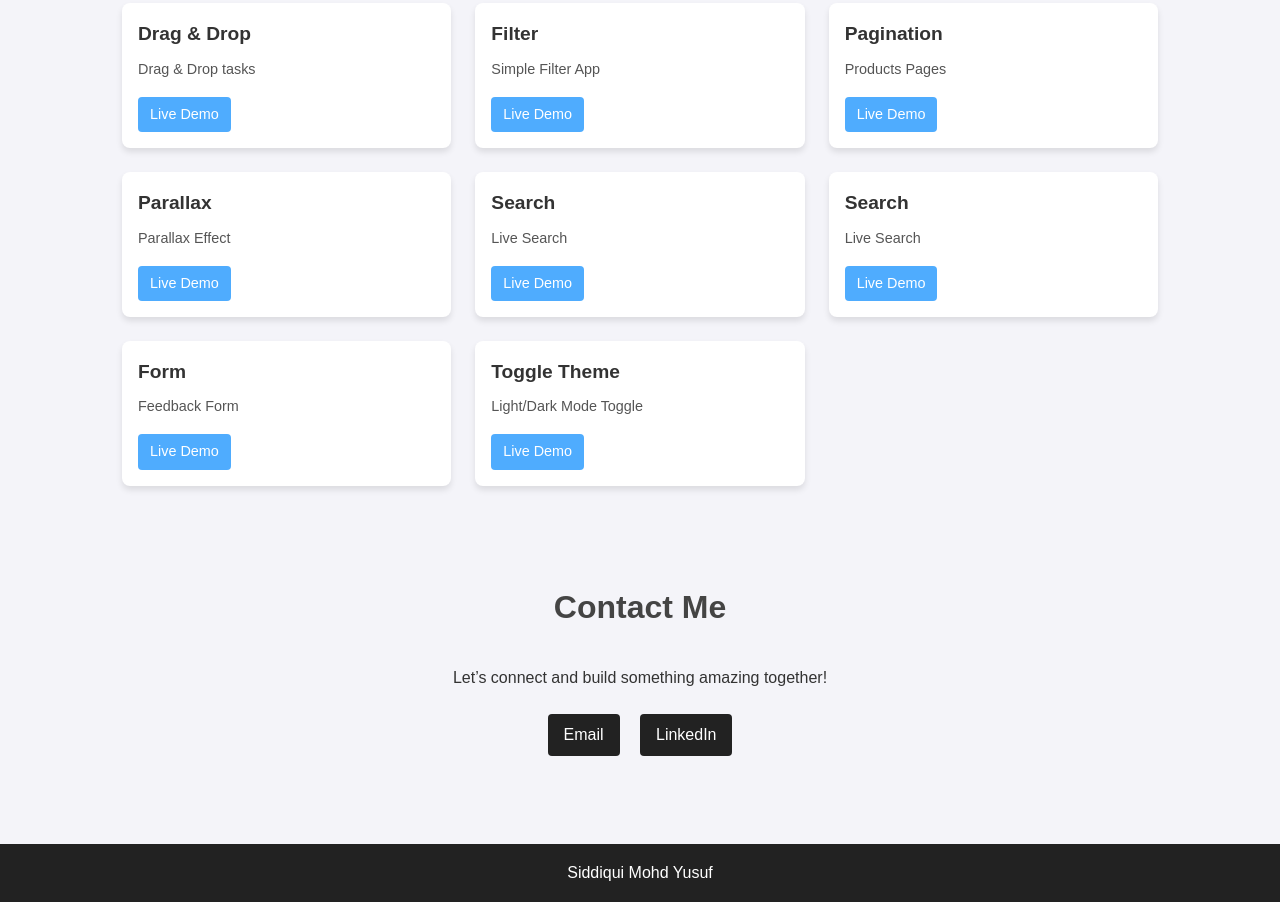
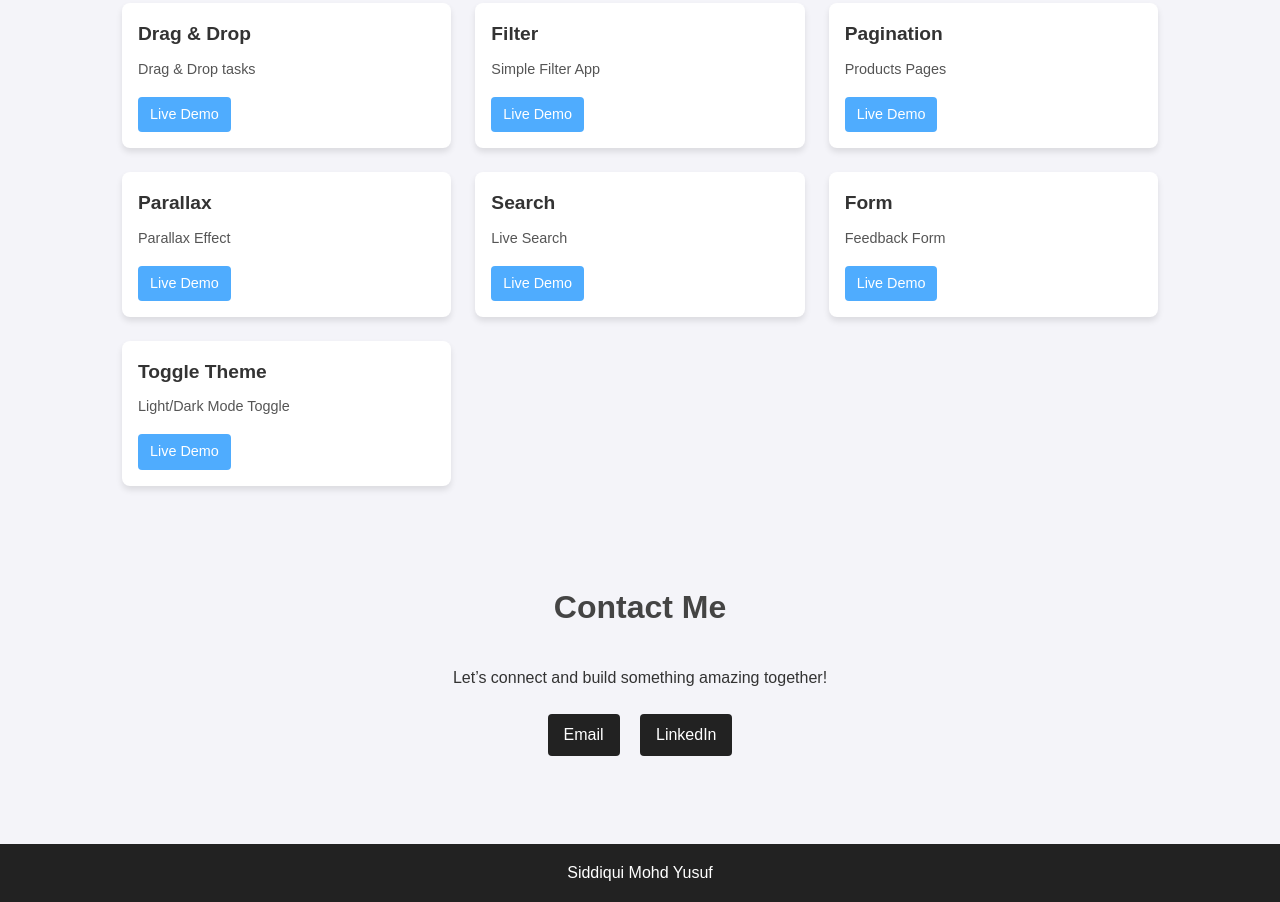
Before and after one commit to technobeas/Projects, a plain HTML site: page index.html in a window 1280 px wide. Shown: the part 1125-2027 px from the top of the page. Drawn offline with Linux system fonts and the light colour scheme.

Commit message:
Your commit message here

```diff
--- a/index.html
+++ b/index.html
@@ -275,14 +275,6 @@
 
         <div class="card">
           <div class="card-body">
-            <h3>Search</h3>
-            <p>Live Search</p>
-            <a href="search.html" target="_blank">Live Demo</a>
-          </div>
-        </div>
-
-        <div class="card">
-          <div class="card-body">
             <h3>Form</h3>
             <p>Feedback Form</p>
             <a
```
Also changed, not shown: Parallax.html (+2 -2 lines), 2 other files.
